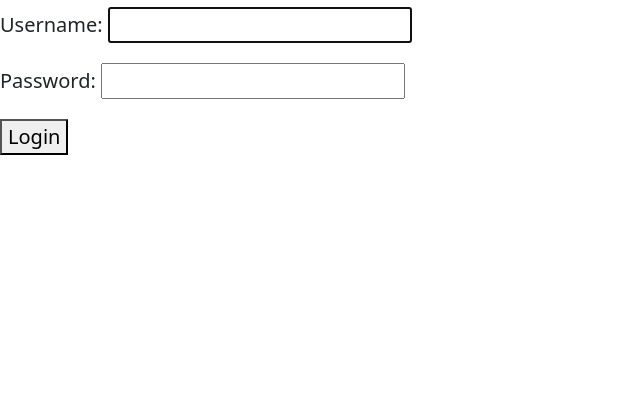
After one commit to EatonWu/MnT_Health_Website, a Django app: page /healthhacks/login/ in a window 1280 px wide. The commit adds this page. Shown: the part 403-800 px from the top of the page, without its empty margins (0-640 px from the left). Run offline with Django 4.2, Linux system fonts and the light colour scheme.

Commit message:
Login system implemented. Just need some styling

```diff
--- a/MnT_HealthWebsite/settings.py
+++ b/MnT_HealthWebsite/settings.py
@@ -119,3 +119,5 @@ STATIC_URL = 'static/'
 # https://docs.djangoproject.com/en/4.0/ref/settings/#default-auto-field
 
 DEFAULT_AUTO_FIELD = 'django.db.models.BigAutoField'
+
+LOGIN_REDIRECT_URL = '/'
--- a/MnT_HealthWebsite/urls.py
+++ b/MnT_HealthWebsite/urls.py
@@ -23,5 +23,4 @@ urlpatterns = [
     path('admin/', admin.site.urls),
     path('healthhacks/', include('healthhacks.urls')),
     path('', RedirectView.as_view(url='healthhacks/')),
-    # path('accounts/', include('django.contrib.auth.urls')),
 ] + static(settings.STATIC_URL, document_root=settings.STATIC_ROOT)
--- a/healthhacks/urls.py
+++ b/healthhacks/urls.py
@@ -1,6 +1,11 @@
 from django.urls import path
 from . import views
+from django.contrib.auth.views import LoginView, LogoutView
 
 urlpatterns = [
     path('', views.index, name='index'),
+    path('dashboard/', views.dashboard_view, name="dashboard"),
+    path('login/', LoginView.as_view(), name="login_url"),
+    path('register/', views.register_view, name="register_url"),
+    path('logout/', LogoutView.as_view(next_page='dashboard'), name="logout"),
 ]
--- a/templates/base_generic.html
+++ b/templates/base_generic.html
@@ -23,15 +23,19 @@
         </a>
 
         <ul class="nav justify-content-center mb-md-0 nav-tabs">
-            <li><a href="#" class="nav-link px-2 link-secondary">Home</a></li>
+            <li><a href="/" class="nav-link px-2 link-secondary">Home</a></li>
             <li><a href="#" class="nav-link px-2 link-dark">Calorie Calculator™</a></li>
             <li><a href="#" class="nav-link px-2 link-dark">Fitness Planning™</a></li>
-            <li><a href="#" class="nav-link px-2 link-dark">Profile</a></li>
+            <li><a href="{% url 'dashboard' %}" class="nav-link px-2 link-dark">Profile</a></li>
         </ul>
 
         <div class="text-end">
-            <button type="button" class="btn btn-outline-primary me-2">Login</button>
-            <button type="button" class="btn btn-primary">Sign-up</button>
+            {% if user.is_authenticated %}
+                <a class="btn btn-primary" href="{% url 'logout' %}">Logout</a>
+            {% else %}
+                <a class="btn btn-outline-primary me-2" href="{% url 'login_url' %}">Login</a>
+                <a class="btn btn-primary" href="{% url 'register_url' %}">Sign-up</a>
+            {% endif %}
         </div>
     </header>
 </div>
--- /dev/null
+++ b/templates/dashboard.html
@@ -0,0 +1,5 @@
+{% extends 'base_generic.html' %}
+
+{% block content %}
+    <h1>Welcome, {{user.username}}</h1>
+{% endblock %}
--- /dev/null
+++ b/templates/registration/login.html
@@ -0,0 +1,10 @@
+{% extends 'base_generic.html' %}
+
+{% block content %}
+    <h1>System Login</h1>
+    <form method="POST">
+         {% csrf_token %}
+        {{form.as_p}}
+        <button>Login</button>
+    </form>
+{% endblock %}
```
Also changed, not shown: healthhacks/views.py (+19 -2 lines), templates/registration/register.html (added, +10 -0 lines).
